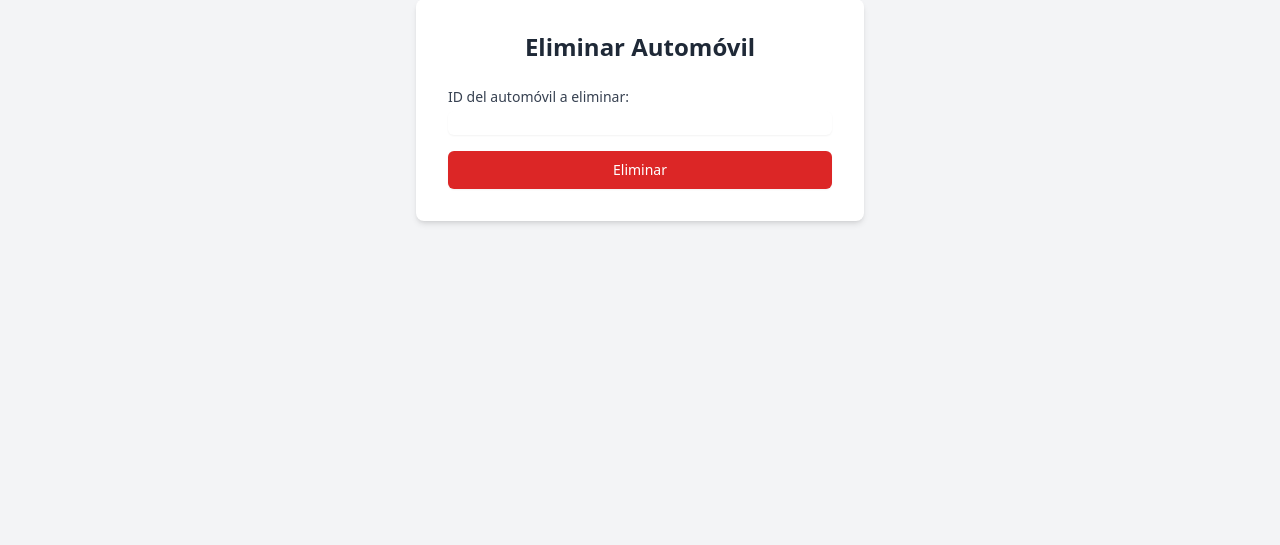
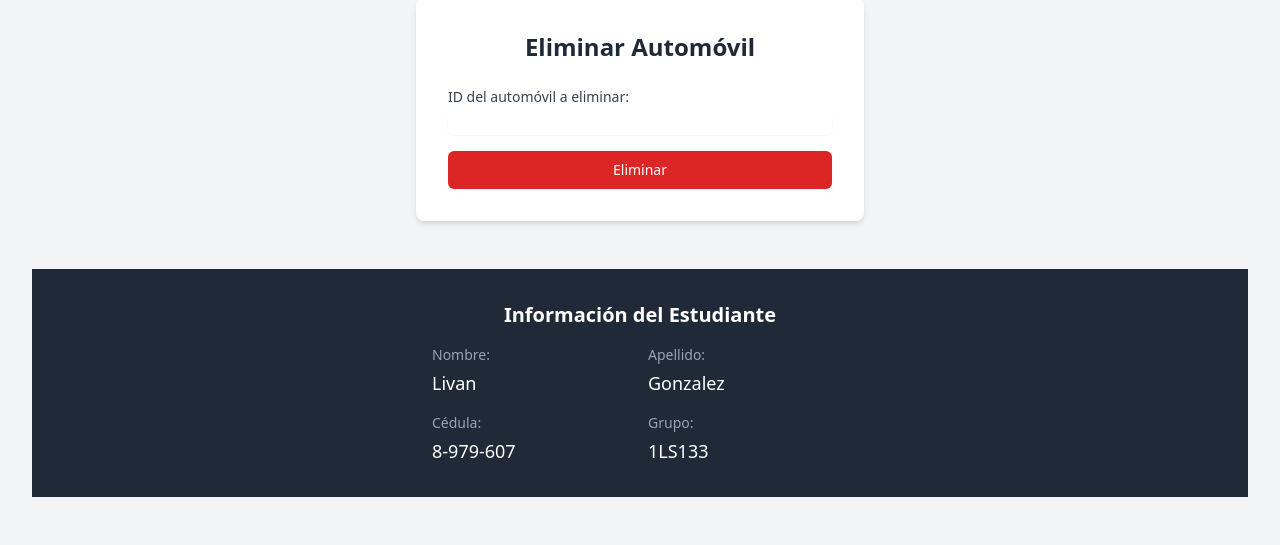
Before and after one commit to R3dsm1le/Gestion_de_automoviles, a PHP site: page /registrar_automovil.php in a window 1280 px wide. Shown: the part 1771-2316 px from the top of the page. Before the commit the page ends 1995 px from the top, so only its background shows below. Run offline with PHP 8.4, Linux system fonts and the light colour scheme; a stand-in replaces the project's code that opens the database connection; some libraries are stand-ins or nearby versions.

Commit message:
Update registrar_automovil.php
agregando el footer (se me habia olvidado lol)

```diff
--- a/registro_automoviles/registrar_automovil.php
+++ b/registro_automoviles/registrar_automovil.php
@@ -129,5 +129,29 @@
             </form>
         </div>
     </div>
+
+    <footer class="bg-gray-800 text-white mt-12 py-8">
+        <div class="max-w-md mx-auto px-4">
+            <h3 class="text-xl font-bold mb-4 text-center">Información del Estudiante</h3>
+            <div class="grid grid-cols-2 gap-4">
+                <div>
+                    <p class="text-sm font-medium text-gray-400">Nombre:</p>
+                    <p class="mt-1 text-lg">Livan</p>
+                </div>
+                <div>
+                    <p class="text-sm font-medium text-gray-400">Apellido:</p>
+                    <p class="mt-1 text-lg">Gonzalez</p>
+                </div>
+                <div>
+                    <p class="text-sm font-medium text-gray-400">Cédula:</p>
+                    <p class="mt-1 text-lg">8-979-607</p>
+                </div>
+                <div>
+                    <p class="text-sm font-medium text-gray-400">Grupo:</p>
+                    <p class="mt-1 text-lg">1LS133</p>
+                </div>
+            </div>
+        </div>
+    </footer>
 </body>
 </html>
```
